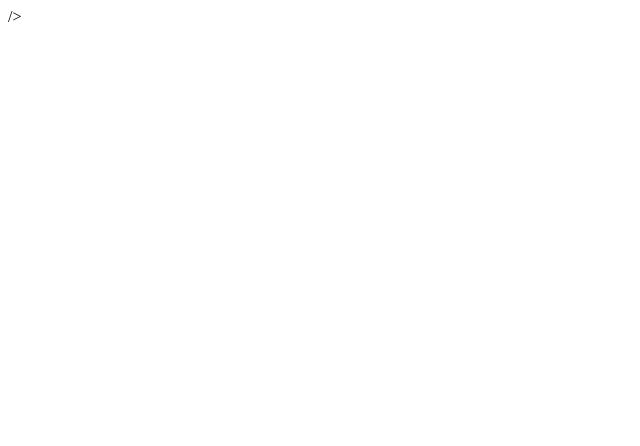
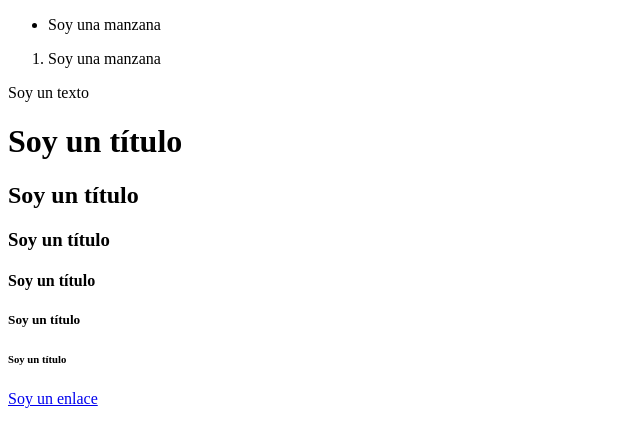
Before and after one commit to omarhernandezrey/32-Curso-Definitivo-de-HTML-y-CSS, a plain HTML site: page index.html in a window 1280 px wide. Shown: the whole page, without its empty margins (0-640 px from the left). Drawn offline with Linux system fonts and the light colour scheme.

Commit message:
Index y su estructura básica: body8 / 55

```diff
--- a/index.html
+++ b/index.html
@@ -2,16 +2,43 @@
 <html lang="es">
 <head>
     <meta charset="UTF-8">
-    <meta name="description"
-        content="Esta pagina te mostrara fotos de gatos"/>
+    <meta name="description" content="Esta página te mostrará fotos de gatos">
     <meta name="robots" content="index, follow">
-    <title>Es mi pagina</title>
+    <title>Es mi página</title>
     <meta name="viewport" content="width=device-width, initial-scale=1.0">
-    />
+    <!-- Quité el caracter ">" extra aquí -->
     <link rel="stylesheet" href="css/style.css">
 </head>
 <body>
-
+    <header>
+        <!-- Puedes añadir contenido dentro de la etiqueta <nav> si deseas -->
+        <nav></nav>
+    </header>
+    <main>
+        <section>
+            <article>
+                <!-- Añade contenido dentro de tu artículo si es necesario -->
+            </article>
+        </section>
+        <ul>
+            <li>Soy una manzana</li>
+        </ul>
+        <!-- Añade contenido dentro de tu lista ordenada (<ol>) si es necesario -->
+        <ol>
+            <li>Soy una manzana</li>
+        </ol>
+    </main>
+    <footer>
+        <!-- Añade contenido dentro de tu pie de página (<footer>) si es necesario -->
+    </footer>
+    <!-- El párrafo y el título estaban fuera del cuerpo del documento, los he movido dentro -->
+    <p>Soy un texto</p>
+    <h1>Soy un título</h1>
+    <h2>Soy un título</h2>
+    <h3>Soy un título</h3>
+    <h4>Soy un título</h4>
+    <h5>Soy un título</h5>
+    <h6>Soy un título</h6>
+    <a href="https://www.google.com">Soy un enlace</a>
 </body>
-
 </html>
```
